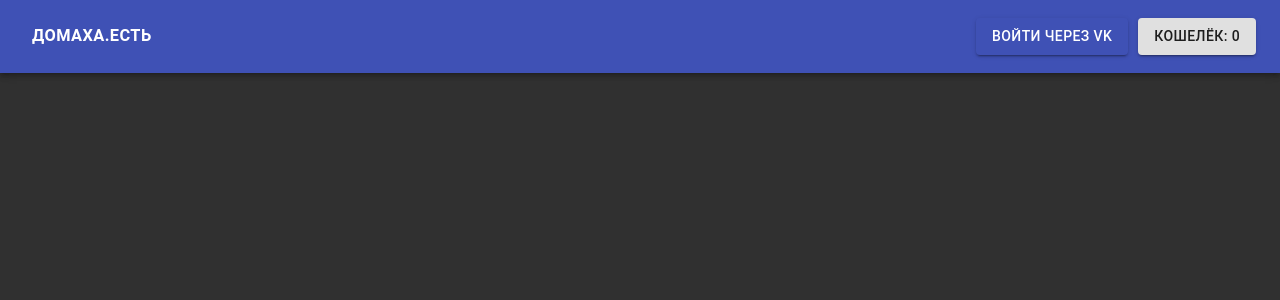
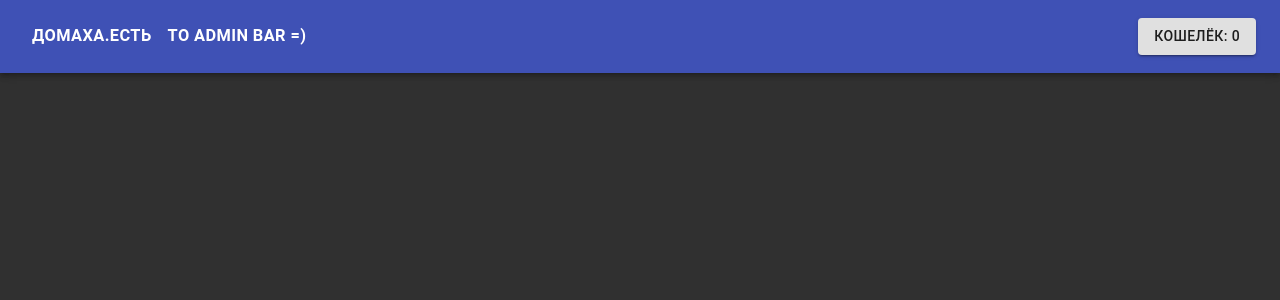
Before and after one commit to ysset/GetUrHW, a React (Create React App) app: page /auth in a window 1280 px wide. Shown: the top 300 px of the page. Built offline with nearby package versions, Linux system fonts and the light colour scheme; no server answers.

Commit message:
Add noice Route to admin bar, start to make admin tools

```diff
--- /dev/null
+++ b/src/Components/AdminBar/AdminBar.js
@@ -0,0 +1,31 @@
+import React from "react";
+import {getState} from "../../Redux/Reducer";
+import {bindActionCreators} from "redux";
+import {connect} from "react-redux";
+
+class AdminBar extends React.Component {
+    render() {
+        return(
+            <>
+                <h1
+                    style={{
+                        textAlign:"center"
+                    }}
+                >Welcome Mr.Admin</h1>
+            </>
+        )
+    }
+}
+
+const mapStateToProps = state => ({
+    state: getState(state)
+})
+
+const mapDispatchToProps = dispatch => bindActionCreators({
+    //any async func :)
+}, dispatch)
+
+export default connect(
+    mapStateToProps,
+    mapDispatchToProps
+)(AdminBar);
--- a/src/Components/Header.js
+++ b/src/Components/Header.js
@@ -65,6 +65,22 @@ function Header(props) {
                                     <h3>Домаха.Есть</h3>
                                 </NavLink>
                             </Button>
+                            {props.state.isAuth !== false && props.state.userData.adminId !== undefined &&
+                                <Button>
+                                    <NavLink
+                                        style={{
+                                            color: '#fff',
+                                            textDecoration: 'none',
+                                            width: '100%',
+                                            height: '100%'
+                                        }}
+                                        to={`/AdminTools:${props.state.userData.adminId}`}
+                                    >
+                                        <h3>To Admin bar =)</h3>
+                                    </NavLink>
+                                </Button>
+                            }
+
                         </Typography>
                         {props.state.isAuth === false &&
                             <Button
--- a/src/Components/Routers/Routers.js
+++ b/src/Components/Routers/Routers.js
@@ -7,8 +7,13 @@ import Reg from '../Auth/Reg'
 import Header from "../Header";
 
 import {Route} from "react-router-dom";
+import {getState} from "../../Redux/Reducer";
+import {bindActionCreators} from "redux";
+import {placeCoins, placeWorkType, sendThemeInformation} from "../../Redux/Actions";
+import {connect} from "react-redux";
+import AdminBar from '../AdminBar/AdminBar'
 
-export default function Routes() {
+function Routes(props) {
     return (
         <>
             <Route path={'/'} component={Header}/>
@@ -16,6 +21,20 @@ export default function Routes() {
             {/*<Route exact path={'/auth'} component={Login}/>*/}
             {/*<Route exact path={'/reg'} component={Reg}/>*/}
             <Route exact path={'/sendTaskForm'} component={SendTaskForm}/>
+            <Route exact path={`/AdminTools:${props.state.userData.adminId}`} component={AdminBar}/>
         </>
     )
 }
+
+const mapStateToProps = state => ({
+    state: getState(state)
+})
+
+const mapDispatchToProps = dispatch => bindActionCreators({
+    //any async func :)
+}, dispatch)
+
+export default connect(
+    mapStateToProps,
+    mapDispatchToProps
+)(Routes);
--- a/src/Redux/Reducer.js
+++ b/src/Redux/Reducer.js
@@ -1,18 +1,22 @@
-import {
-    PLACE_COINS,
-    PLACE_WORK_TYPE,
-    SEND_THEME_INFORMATION,
-    FETCH_USER_DATA, FETCH_HW_DATA
-} from './Actions'
+import {FETCH_HW_DATA, FETCH_USER_DATA, PLACE_COINS, PLACE_WORK_TYPE, SEND_THEME_INFORMATION} from './Actions'
 
 const initialState = {
     themes: [],
     chooseLesson: {},
     work: '',
     coins: 0,
-    isAuth: false,
+    isAuth: true,
     isUpload: Number,
-    userData: {}, //From fetch
+    userData: {
+        "name": {"familyName": "Lutsky", "givenName": "Daniil"},
+        "_id": "5fad71f0a73bd7e8d13c2d9e",
+        "displayName": "Daniil Lutsky",
+        "adminId": "000000",
+        "vkontakteId": "464059729",
+        "username": "ebalbabul",
+        "gender": "male",
+        "registrationDate": "4:10:2020,20:33"
+    }, //From fetch
 }
 
 export default function reducer(state = initialState, action) {
```
